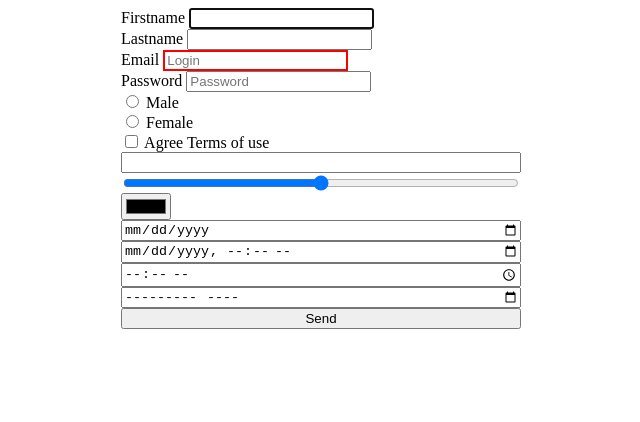
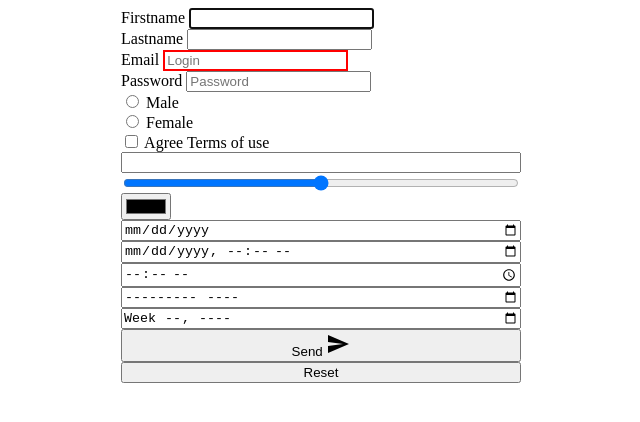
Before and after one commit to freshjs-fte/html-forms, a plain HTML site: page index.html in a window 1280 px wide. Shown: the whole page, without its empty margins (319-959 px from the left). Drawn offline with Linux system fonts and the light colour scheme.

Commit message:
Add hidden example

```diff
--- a/index.html
+++ b/index.html
@@ -97,7 +97,25 @@
 
         <input type="month">
 
-        <button>Send</button>
+        <input type="week">
+
+
+        <input type="text" hidden>
+
+        <input type="hidden" name="ua" value="chrome">
+
+        <button class="form-btn">
+            Send
+
+            <svg width="24" height="24" viewBox="0 0 24 24"><path d="M2,21L23,12L2,3V10L17,12L2,14V21Z" /></svg>
+        </button>
+        <!-- <input type="image"> -->
+
+        <input
+        type="reset"
+        value="Reset"
+        >
+
     </form>
 </body>
 </html>
```
Lines whose indentation alone changed are shown as unchanged.
